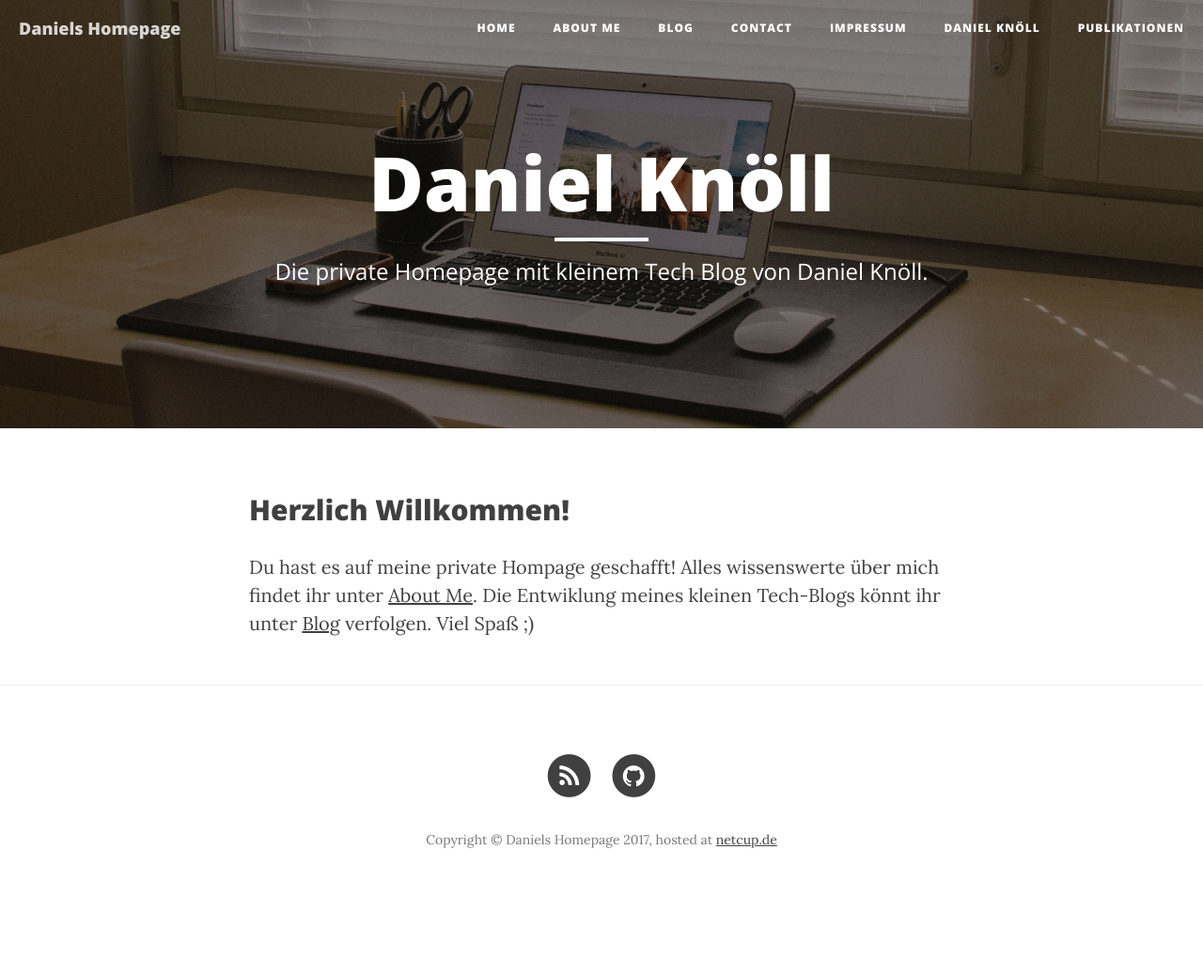
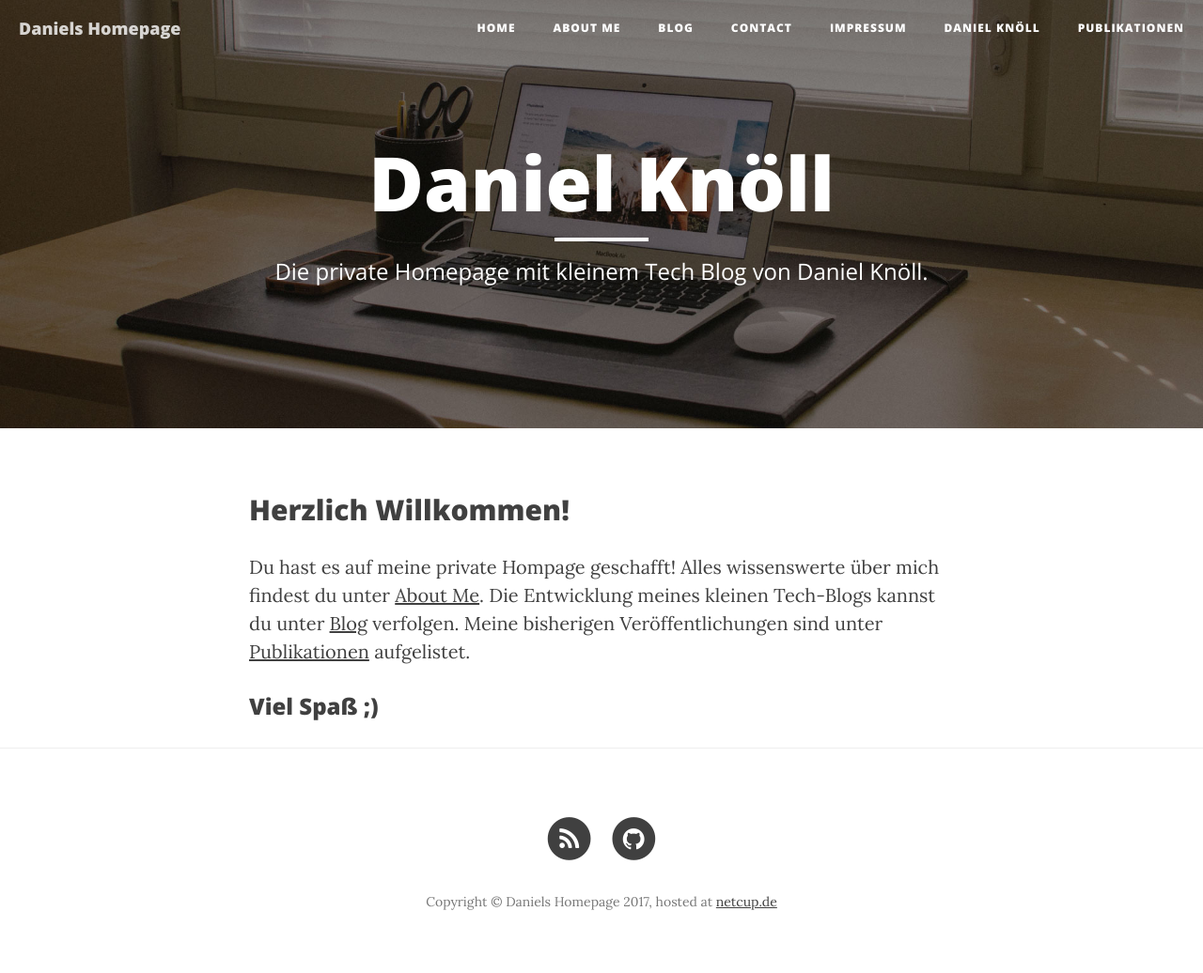
Before and after one commit to Danny4927/danny4927.github.io, a Jekyll site: the page built from index.md, in a window 1280 px wide. Shown: the whole page at 94% size. Built offline with Jekyll 4.4.1, drawn with Linux system fonts in a browser that asks for light colours; nearby versions of some CDN libraries; before the commit the page ends 970 px from its top, so only the background shows below that.

Commit message:
update index

```diff
--- a/index.md
+++ b/index.md
@@ -7,5 +7,9 @@ header-img: "img/home-bg.jpg"
 ---
 
 ## Herzlich Willkommen!
-Du hast es auf meine private Hompage geschafft! Alles wissenswerte über mich findet ihr unter [About Me]({{ site.baseurl }}/about/).
-Die Entwiklung meines kleinen Tech-Blogs könnt ihr unter [Blog]({{ site.baseurl }}/blog/) verfolgen. Viel Spaß ;)
+Du hast es auf meine private Hompage geschafft! Alles wissenswerte über mich findest du unter
+[About Me]({{ site.baseurl }}/about/). Die Entwicklung meines kleinen Tech-Blogs kannst du unter
+[Blog]({{ site.baseurl }}/blog/) verfolgen. Meine bisherigen Veröffentlichungen sind unter
+[Publikationen]({{ site.baseurl }}/blog/publikationen) aufgelistet.
+
+### Viel Spaß ;)
```
